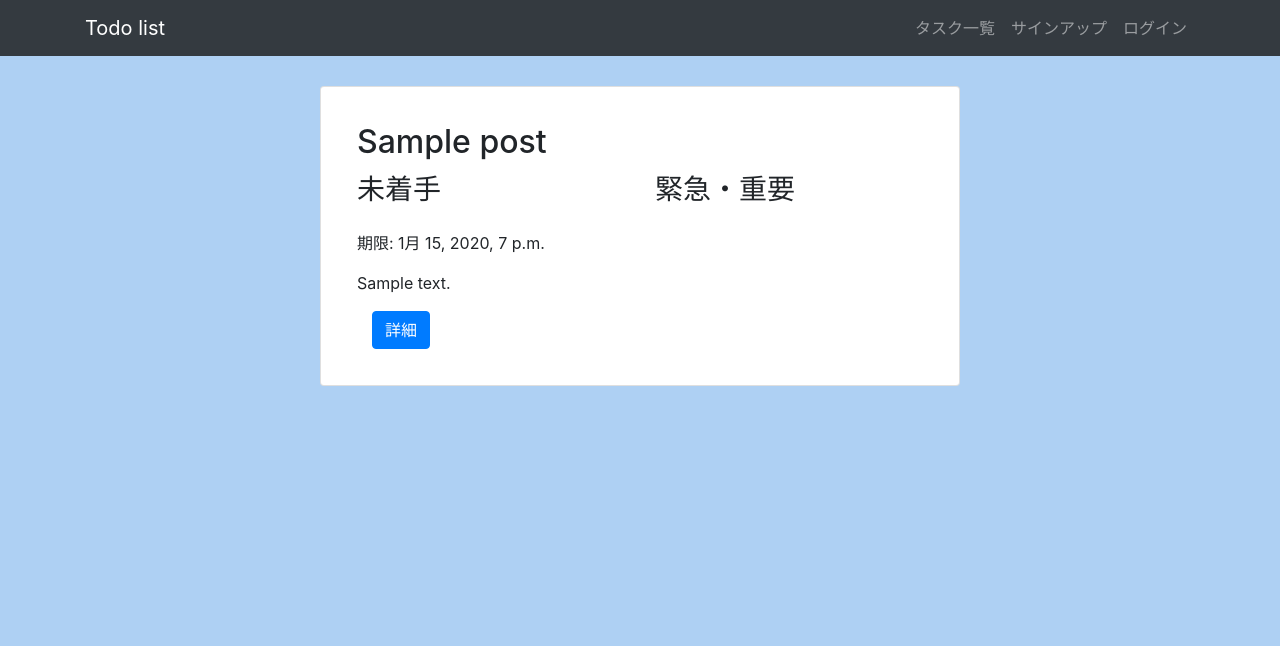
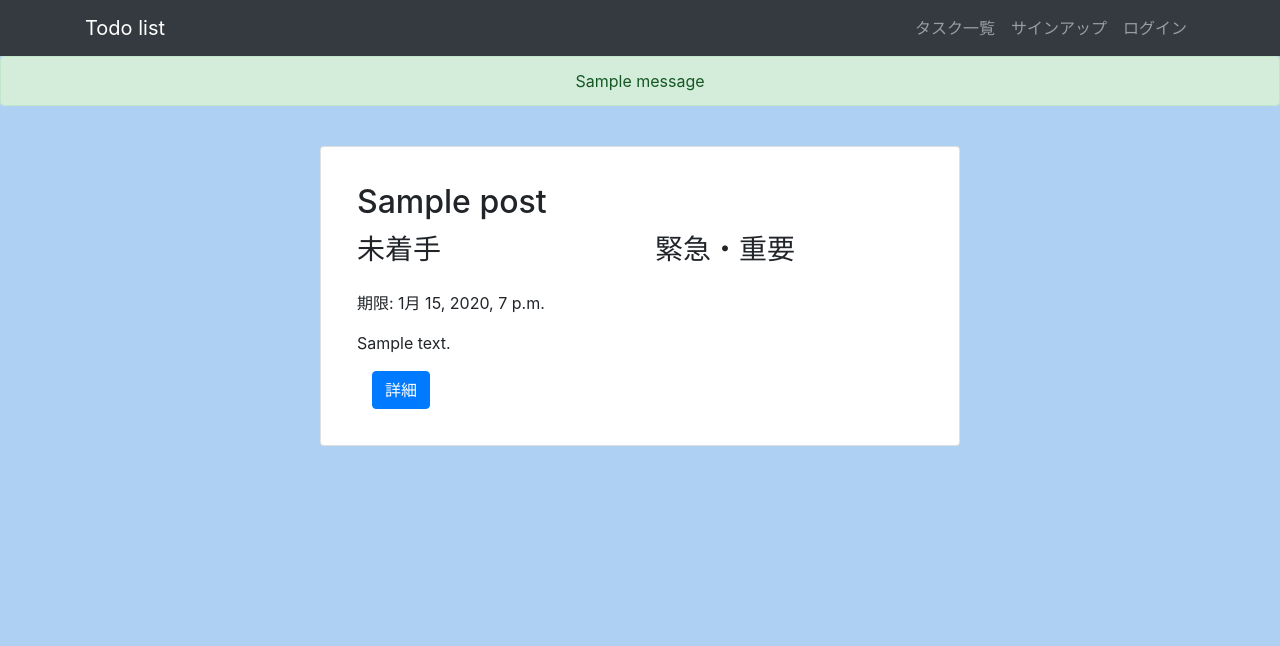
Before and after one commit to stkch0832/django-todo, a Django app: page / in a window 1280 px wide. Shown: the top 646 px of the page. Run offline with Django 3.2, Linux system fonts and the light colour scheme; tables that the repository leaves empty hold one stand-in row (values such as "Sample post"); one stand-in notice (Sample message) is shown; some libraries are stand-ins or nearby versions.

Commit message:
Add: Flash messages

```diff
--- a/app/static/css/style.css
+++ b/app/static/css/style.css
@@ -12,10 +12,6 @@ body {
     background-color: rgb(174, 208, 243);
 }
 
-nav {
-    margin-bottom: 30px;
-}
-
 main {
     width: 50%;
     margin: 0 auto;
--- a/app/templates/app/base.html
+++ b/app/templates/app/base.html
@@ -17,7 +17,7 @@
 </head>
 
 <body>
-    <nav class="navbar navbar-expand-lg navbar-dark bg-dark">
+    <nav class="navbar navbar-expand-lg navbar-dark bg-dark mb-0">
         <div class="container">
             <a class="navbar-brand" href="#">Todo list</a>
             <ul class="navbar-nav">
@@ -43,7 +43,18 @@
         </div>
     </nav>
 
-    <main>
+    {% if messages %}
+        <ul class="list-group">
+            {% for message in messages %}
+            <li{% if message.tags %} class="text-center {{ message.tags }}" {% endif %}>
+                {{ message }}
+                </li>
+                {% endfor %}
+        </ul>
+    {% endif %}
+
+    <main class="mt-4">
+
         {% block content %}{% endblock %}
     </main>
 
--- a/app/views.py
+++ b/app/views.py
@@ -3,6 +3,7 @@ from django.shortcuts import render, redirect
 from .models import Post
 from .forms import PostModelForm
 from django.contrib.auth.mixins import LoginRequiredMixin
+from django.contrib import messages
 
 
 class IndexView(View):
@@ -42,7 +43,8 @@ class CreatePostView(LoginRequiredMixin, View):
             post_data.description = form.cleaned_data['description']
 
             post_data.save()
-            return redirect('post_detail', post_data.id)
+            messages.success(request, '新しいタスクを追加しました。')
+            return redirect('index')
 
         return render(request, 'app/post_form.html', context = {
             'form': form,
@@ -78,6 +80,7 @@ class PostEditView(View):
             post_data.limit_datetime = form.cleaned_data['limit_datetime']
             post_data.description = form.cleaned_data['description']
             post_data.save()
+            messages.success(request, 'タスク内容を修正しました。')
             return redirect('post_detail', self.kwargs['pk'])
 
         return render(request, 'app/post_form.hrml', context={
@@ -95,4 +98,5 @@ class PostDeleteView(View):
     def post(self, request, *args, **kwargs):
         post_data = Post.objects.get(id=self.kwargs['pk'])
         post_data.delete()
+        messages.error(request, 'タスクを削除しました。')
         return redirect('index')
```
Also changed, not shown: mytodo/settings.py (+9 -0 lines). Lines whose indentation alone changed are shown as unchanged.
